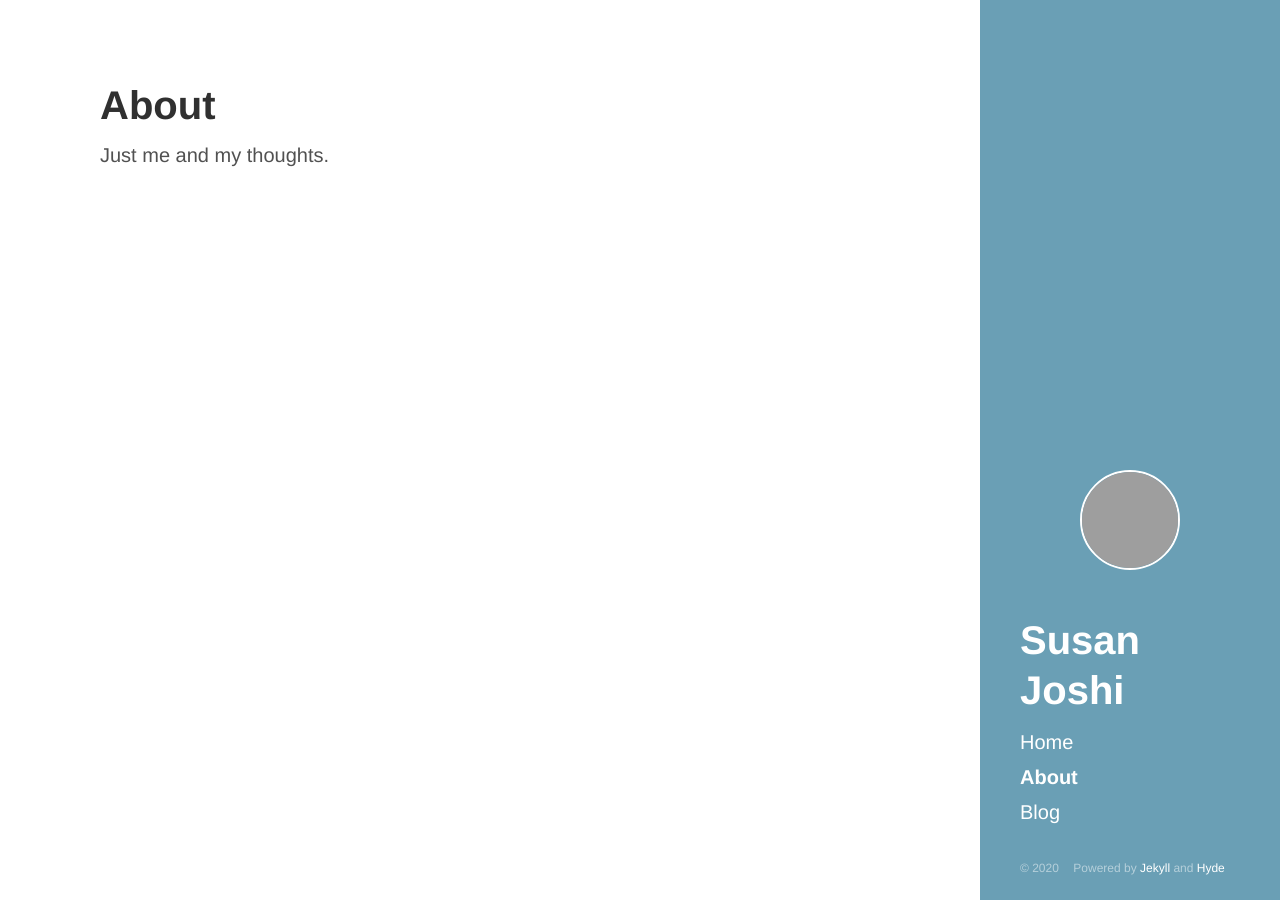
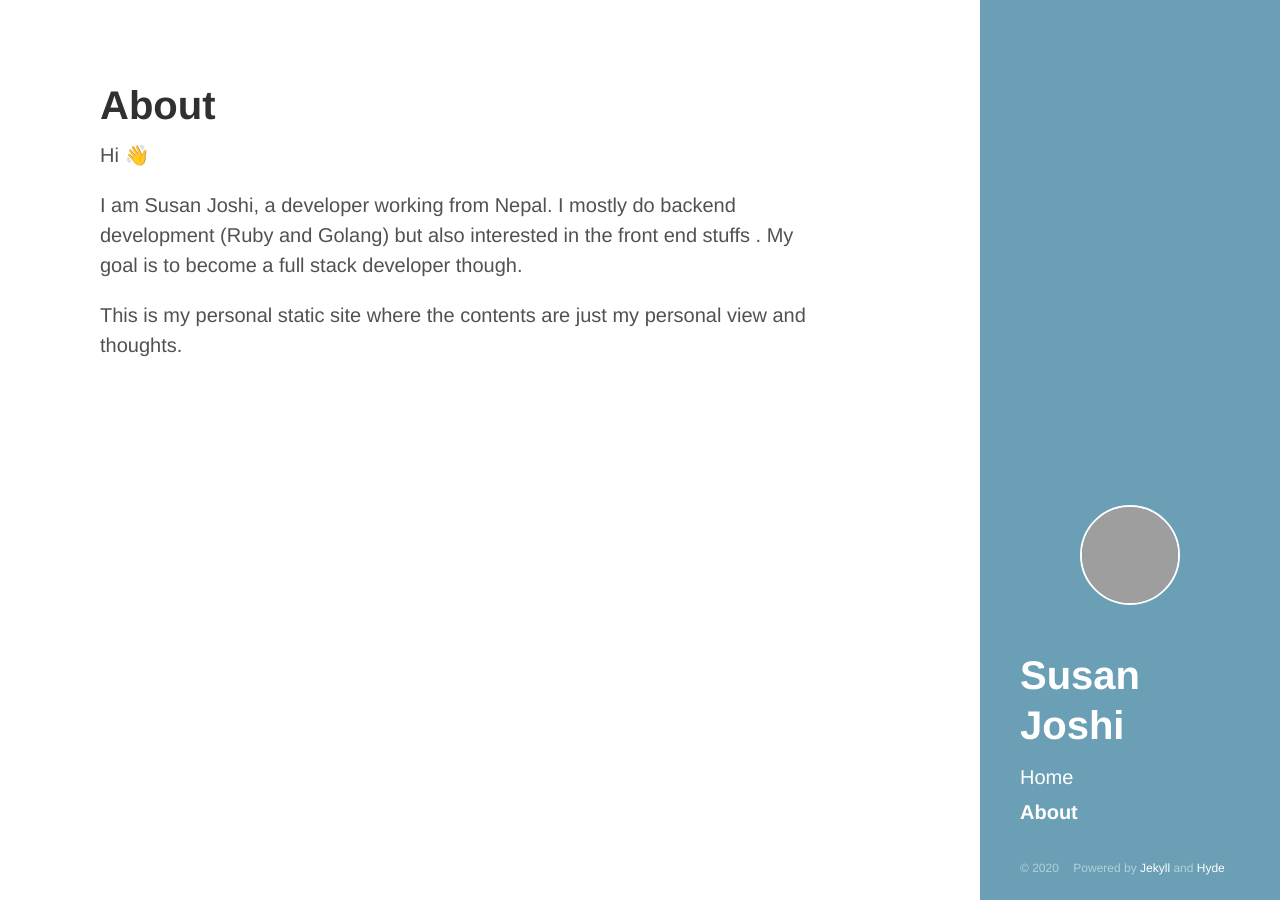
Before and after one commit to josisusan/josisusan.github.io, a Jekyll site: the page built from about.md, in a window 1280 px wide. Built offline with Jekyll 4.4.1, drawn with Linux system fonts in a browser that asks for light colours; grey boxes are pictures that could not be loaded.

Commit message:
Remove blog page
Add description on the about page as well.

```diff
--- a/_data/navigation.yml
+++ b/_data/navigation.yml
@@ -2,5 +2,3 @@
   path: /
 - title: About
   path: /about/
-- title: Blog
-  path: /blog/
--- a/about.md
+++ b/about.md
@@ -4,4 +4,8 @@ title: About
 permalink: /about/
 ---
 
-Just me and my thoughts.
+Hi 👋
+
+I am Susan Joshi, a developer working from Nepal. I mostly do backend development (Ruby and Golang) but also interested in the front end stuffs . My goal is to become a full stack developer though.
+
+This is my personal static site where the contents are just my personal view and thoughts.
```
Also changed, not shown: blog/index.html (deleted, +0 -38 lines).
